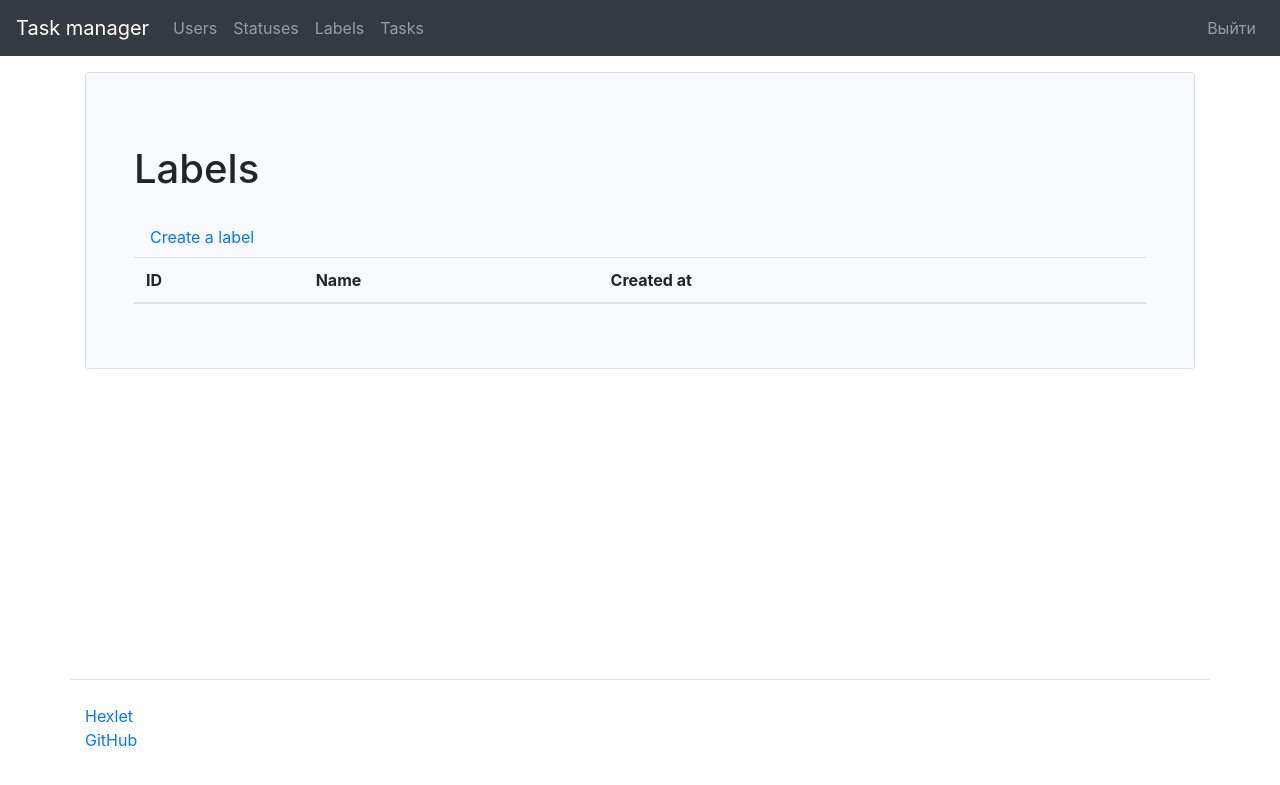
After one commit to Alexion24/python-project-lvl4, a Django app: page /labels/ in a window 1280 px wide. The commit adds this page. Shown: the top 785 px of the page. Run offline with Django 4.2, Linux system fonts and the light colour scheme; a user stored in the database is signed in; data that the repository does not hold is empty; some libraries are stand-ins or nearby versions.

Commit message:
add labels

```diff
--- /dev/null
+++ b/task_manager/labels/admin.py
@@ -0,0 +1,5 @@
+from django.contrib import admin
+
+from task_manager.labels.models import Label
+
+admin.site.register(Label)
--- /dev/null
+++ b/task_manager/labels/apps.py
@@ -0,0 +1,6 @@
+from django.apps import AppConfig
+
+
+class LabelsConfig(AppConfig):
+    default_auto_field = 'django.db.models.BigAutoField'
+    name = 'task_manager.labels'
--- /dev/null
+++ b/task_manager/labels/urls.py
@@ -0,0 +1,12 @@
+from django.urls import path
+from task_manager.labels.views import LabelsListView, CreateLabelView, \
+    UpdateLabelView, DeleteLabelView
+
+
+app_name = 'labels'
+urlpatterns = [
+    path('', LabelsListView.as_view(), name='labels'),
+    path('create/', CreateLabelView.as_view(), name='create'),
+    path('<int:pk>/update/', UpdateLabelView.as_view(), name='update'),
+    path('<int:pk>/delete/', DeleteLabelView.as_view(), name='delete'),
+]
--- /dev/null
+++ b/task_manager/labels/views.py
@@ -0,0 +1,74 @@
+from django.contrib import messages
+from django.contrib.auth.mixins import LoginRequiredMixin
+from django.contrib.messages.views import SuccessMessageMixin
+from django.shortcuts import redirect
+from django.urls import reverse_lazy
+from django.utils.translation import gettext as _
+from django.views.generic import ListView, CreateView, UpdateView, DeleteView
+from task_manager.labels.forms import LabelForm
+from task_manager.labels.models import Label
+
+
+class LabelsListView(LoginRequiredMixin, ListView):
+
+    model = Label
+    template_name = 'labels/labels.html'
+    context_object_name = 'labels'
+
+    def get_context_data(self, **kwargs):
+        context = super().get_context_data(**kwargs)
+        context['title'] = _('Labels')
+        return context
+
+
+class CreateLabelView(LoginRequiredMixin, SuccessMessageMixin, CreateView):
+
+    model = Label
+    form_class = LabelForm
+    template_name = 'form.html'
+    success_url = reverse_lazy('labels:labels')
+    success_message = _('Label successfully created.')
+
+    def get_context_data(self, **kwargs):
+        context = super().get_context_data(**kwargs)
+        context['title'] = _('Create a label')
+        context['button_text'] = _('Create')
+        return context
+
+
+class UpdateLabelView(LoginRequiredMixin, SuccessMessageMixin, UpdateView):
+
+    model = Label
+    form_class = LabelForm
+    template_name = 'form.html'
+    success_url = reverse_lazy('labels:labels')
+    success_message = _('Label successfully updated.')
+
+    def get_context_data(self, **kwargs):
+        context = super().get_context_data(**kwargs)
+        context['title'] = _('Change a label')
+        context['button_text'] = _('Change')
+        return context
+
+
+class DeleteLabelView(LoginRequiredMixin, SuccessMessageMixin, DeleteView):
+
+    model = Label
+    template_name = 'delete.html'
+    success_url = reverse_lazy('labels:labels')
+
+    def form_valid(self, form):
+        if self.get_object().tasks.all():
+            messages.error(
+                self.request,
+                _('Cannot delete label because it is in use')
+            )
+        else:
+            super().form_valid(form)
+        return redirect(self.success_url)
+
+    def get_context_data(self, **kwargs):
+        context = super().get_context_data(**kwargs)
+        context['title'] = _('Delete label')
+        context['button_text'] = _('Yes, delete')
+        return context
--- a/task_manager/settings.py
+++ b/task_manager/settings.py
@@ -12,7 +12,6 @@ https://docs.djangoproject.com/en/4.0/ref/settings/
 
 from pathlib import Path
 import os
-import sys
 from dotenv import load_dotenv
 import dj_database_url
 
@@ -53,6 +52,7 @@ INSTALLED_APPS = [
     'task_manager.users',
     'task_manager.statuses',
     'task_manager.tasks',
+    'task_manager.labels',
     'bootstrap4',
 ]
 
--- a/task_manager/tasks/forms.py
+++ b/task_manager/tasks/forms.py
@@ -12,4 +12,5 @@ class TaskForm(ModelForm):
             'description',
             'status',
             'executor',
+            'labels',
         )
--- a/task_manager/tasks/views.py
+++ b/task_manager/tasks/views.py
@@ -31,6 +31,7 @@ class DetailedTaskView(LoginRequiredMixin, SuccessMessageMixin, DetailView):
     def get_context_data(self, **kwargs):
         context = super().get_context_data(**kwargs)
         context['title'] = _('Task view')
+        context['labels'] = self.get_object().labels.all()
         return context
 
 
--- a/task_manager/urls.py
+++ b/task_manager/urls.py
@@ -22,25 +22,35 @@ urlpatterns = [
         'admin/',
         admin.site.urls
     ),
-    path('',
-         views.IndexView.as_view(),
-         name='index'
-         ),
-    path('login/',
-         views.LoginUserView.as_view(next_page='index'),
-         name='login'
-         ),
-    path('logout/',
-         views.LogoutUserView.as_view(next_page='index'),
-         name='logout'
-         ),
-    path('users/',
-         include('task_manager.users.urls')
-         ),
-    path('statuses/',
-         include('task_manager.statuses.urls')
-         ),
-    path('tasks/',
-         include('task_manager.tasks.urls')
-         ),
+    path(
+        '',
+        views.IndexView.as_view(),
+        name='index'
+    ),
+    path(
+        'login/',
+        views.LoginUserView.as_view(next_page='index'),
+        name='login'
+    ),
+    path(
+        'logout/',
+        views.LogoutUserView.as_view(next_page='index'),
+        name='logout'
+    ),
+    path(
+        'users/',
+        include('task_manager.users.urls')
+    ),
+    path(
+        'statuses/',
+        include('task_manager.statuses.urls')
+    ),
+    path(
+        'tasks/',
+        include('task_manager.tasks.urls')
+    ),
+    path(
+        'labels/',
+        include('task_manager.labels.urls')
+    ),
 ]
--- a/templates/base.html
+++ b/templates/base.html
@@ -8,10 +8,7 @@
 {% load i18n %}
 
 <head>
-    <meta charset="UTF-8">
-    <meta http-equiv="X-UA-Compatible" content="IE=edge">
-    <meta name="viewport" content="width=device-width, initial-scale=1.0">
-    <title>{% block title %}{% endblock %}</title>
+    <title>{% translate 'Task manager' %}</title>
 </head>
 
 <body class="d-flex flex-column min-vh-100">
@@ -28,6 +25,9 @@
                 {% if user.is_authenticated %}
                     <li class="nav-item">
                         <a class="nav-link" href="{% url 'statuses:statuses' %}">{% translate 'Statuses' %}</a>
+                    </li>
+                    <li class="nav-item">
+                        <a class="nav-link" href="{% url 'labels:labels' %}">{% translate 'Labels' %}</a>
                     </li>
                     <li class="nav-item">
                         <a class="nav-link" href="{% url 'tasks:tasks' %}">{% translate 'Tasks' %}</a>
--- /dev/null
+++ b/templates/labels/labels.html
@@ -0,0 +1,39 @@
+{% extends "base.html" %}
+{% load i18n %}
+{% load bootstrap4 %}
+{% bootstrap_messages %}
+{% block title %}{{ title }}{% endblock %}
+{% block content %}
+<div class="container wrapper flex-grow-1">
+    <div class="card">
+        <div class="card-body p-5 bg-light">
+            <h1 class="my-4">{{ title }}</h1>
+            <a class="nav-link" href="{% url 'labels:create' %}">{% translate "Create a label" %}</a>
+            <table class="table table-striped">
+                <thead>
+                    <tr>
+                        <th>ID</th>
+                        <th>{% translate "Name" %}</th>
+                        <th>{% translate "Created at" %}</th>
+                        <th></th>
+                    </tr>
+                </thead>
+                <tbody>
+                    {% for label in labels %}
+                    <tr>
+                        <td>{{ label.id }}</td>
+                        <td>{{ label.name }}</td>
+                        <td>{{ label.created_at }}</td>
+                        <td>
+                            <a href="{% url 'labels:update' label.id %}">{% translate "Change" %}</a>
+                            <br>
+                            <a href="{% url 'labels:delete' label.id %}">{% translate "Delete" %}</a>
+                        </td>
+                    </tr>
+                    {% endfor %}
+                </tbody>
+            </table>
+        </div>
+    </div>
+</div>
+{% endblock %}
```
Also changed, not shown: task_manager/labels/forms.py (added, +10 -0 lines), task_manager/labels/models.py (added, +15 -0 lines), task_manager/statuses/views.py (+5 -11 lines), task_manager/tasks/models.py (+7 -1 lines), task_manager/users/views.py (+12 -0 lines), templates/tasks/task_view.html (+10 -0 lines), task_manager/labels/__init__.py (added), task_manager/labels/migrations/__init__.py (added).
